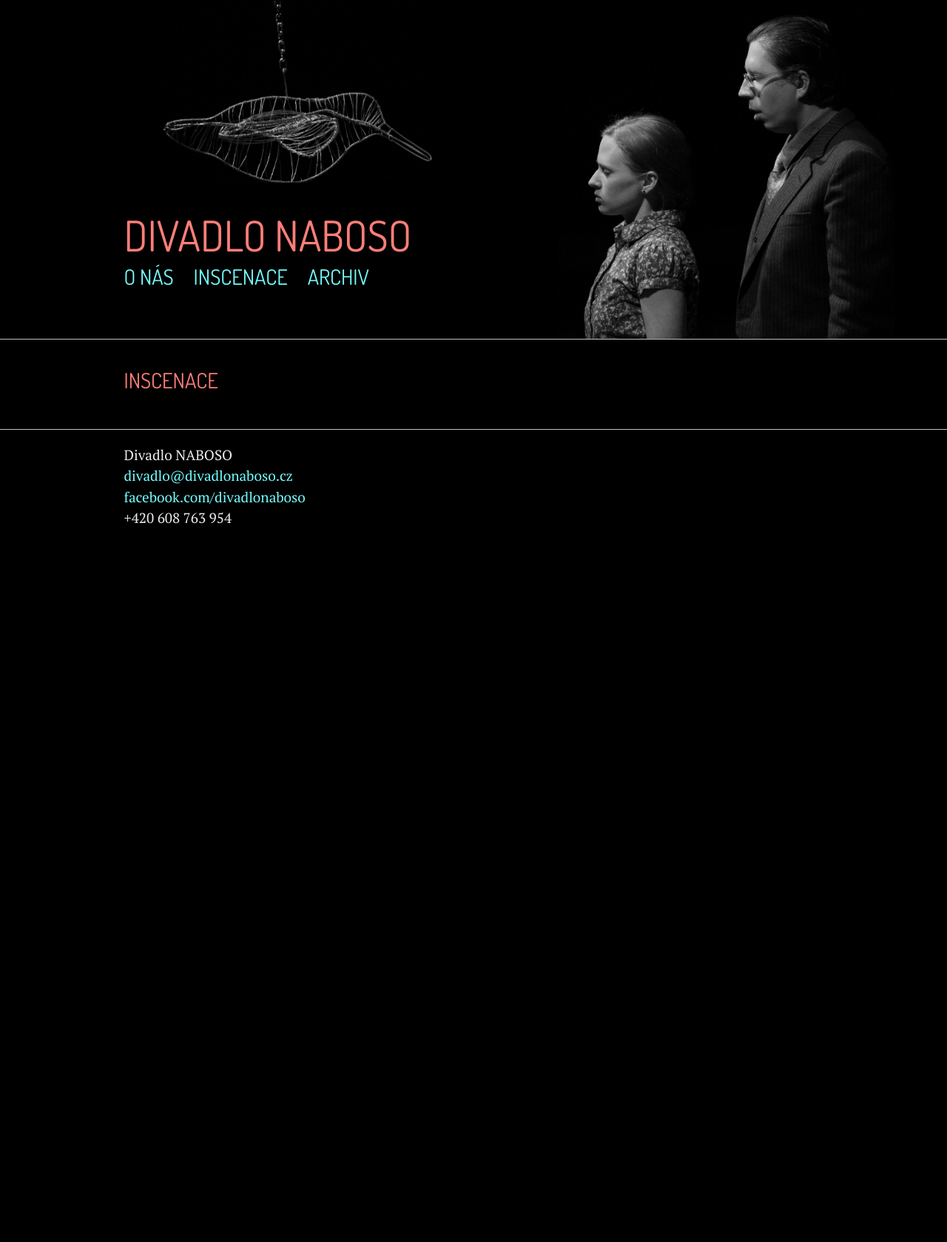
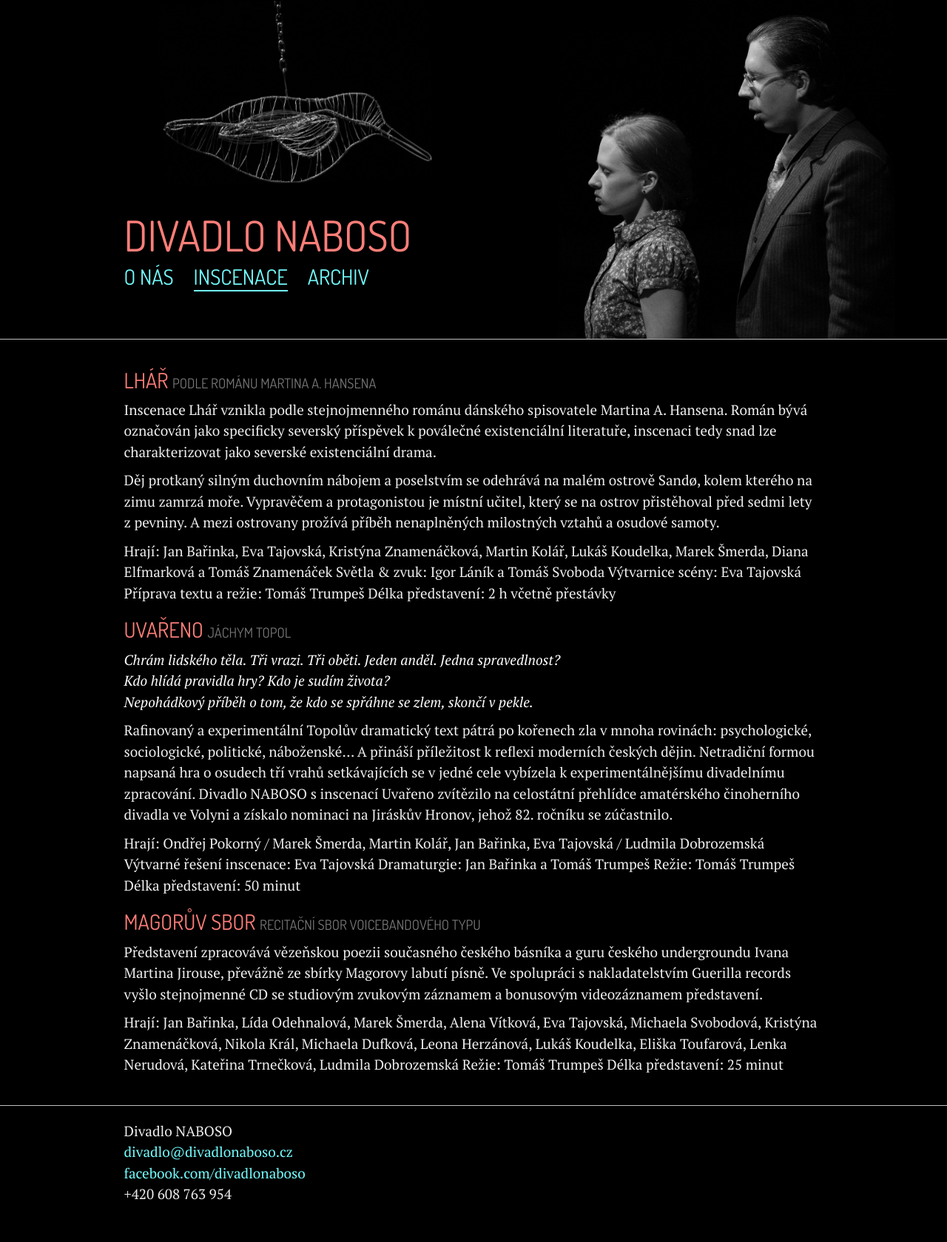
Before and after one commit to zoul/Naboso, a Jekyll site: the page built from inscenace.html, in a window 1280 px wide. Shown: the whole page at 74% size. Built offline with Jekyll 4.4.1, drawn with Linux system fonts in a browser that asks for light colours; before the commit the page ends 900 px from its top, so only the background shows below that.

Commit message:
Vyznačení aktivní položky menu.

```diff
--- a/_layouts/main.html
+++ b/_layouts/main.html
@@ -13,7 +13,7 @@
     <script src="https://oss.maxcdn.com/respond/1.4.2/respond.min.js"></script>
     <![endif]-->
 </head>
-<body>
+<body class="{{ page.class }}">
 
     <div class="header">
         <div class="container">
@@ -24,9 +24,9 @@
                     </div>
                     <h1>Divadlo NABOSO</h1>
                     <ul class="menu">
-                        <li><a href="/">o nás</a>
-                        <li><a href="/inscenace.html">inscenace</a>
-                        <li><a href="/archiv.html">archiv</a>
+                        <li class="index"><a href="/">o nás</a>
+                        <li class="inscenace"><a href="/inscenace.html">inscenace</a>
+                        <li class="archiv"><a href="/archiv.html">archiv</a>
                     </ul>
                 </div>
                 <div class="col-lg-5 col-lg-offset-1 col-md-6 hidden-sm hidden-xs">
--- a/archiv.html
+++ b/archiv.html
@@ -1,5 +1,6 @@
 ---
 title: Archiv
+class: archiv
 layout: main
 ---
 
--- a/css/main.css
+++ b/css/main.css
@@ -59,6 +59,10 @@
 
 .menu li:not(:last-child) {
     margin-right: 2ex;
+}
+
+body.index li.index a, body.archiv li.archiv a, body.inscenace li.inscenace a {
+    border-bottom: 0.1em solid #73fdff;
 }
 
 /* Footer */
--- a/index.html
+++ b/index.html
@@ -1,5 +1,6 @@
 ---
 title: O nás
+class: index
 layout: main
 ---
 
--- a/inscenace.html
+++ b/inscenace.html
@@ -1,12 +1,70 @@
 ---
 title: Inscenace
+class: inscenace
 layout: main
 ---
 
 <div class="container">
     <div class="row">
         <div class="col-lg-10 col-lg-offset-1 col-xs-12">
-            <h2>Inscenace</h2>
+            <h2>Lhář <small>podle románu Martina A. Hansena</small></h2>
+            <p>Inscenace Lhář vznikla podle stejnojmenného románu dánského
+            spisovatele Martina A.  Hansena. Román bývá označován jako
+            specificky severský příspěvek k poválečné existenciální literatuře,
+            inscenaci tedy snad lze charakterizovat jako severské existenciální
+            drama.</p>
+            <p>Děj protkaný silným duchovním nábojem a poselstvím se odehrává
+            na malém ostrově Sandø, kolem kterého na zimu zamrzá moře.
+            Vypravěčem a protagonistou je místní učitel, který se na ostrov
+            přistěhoval před sedmi lety z pevniny. A mezi ostrovany prožívá
+            příběh nenaplněných milostných vztahů a osudové samoty.</p>
+
+            Hrají: Jan Bařinka, Eva Tajovská, Kristýna Znamenáčková, Martin Kolář, Lukáš Koudelka, Marek Šmerda, Diana Elfmarková a Tomáš Znamenáček
+
+            Světla &amp; zvuk: Igor Láník a Tomáš Svoboda
+
+            Výtvarnice scény: Eva Tajovská
+
+            Příprava textu a režie: Tomáš Trumpeš
+
+            Délka představení: 2 h včetně přestávky
+
+            <h2>Uvařeno <small>Jáchym Topol</small></h2>
+
+            <p><em>Chrám lidského těla. Tři vrazi. Tři oběti. Jeden anděl. Jedna spravedlnost?<br>
+            Kdo hlídá pravidla hry? Kdo je sudím života?<br>
+            Nepohádkový příběh o tom, že kdo se spřáhne se zlem, skončí v pekle.</em></p>
+
+            <p>Rafinovaný a experimentální Topolův dramatický text pátrá po
+            kořenech zla v mnoha rovinách: psychologické, sociologické,
+            politické, náboženské… A přináší příležitost k reflexi moderních
+            českých dějin. Netradiční formou napsaná hra o osudech tří vrahů
+            setkávajících se v jedné cele vybízela k experimentálnějšímu
+            divadelnímu zpracování. Divadlo NABOSO s inscenací Uvařeno
+            zvítězilo na celostátní přehlídce amatérského činoherního divadla
+            ve Volyni a získalo nominaci na Jiráskův Hronov, jehož 82. ročníku
+            se zúčastnilo.</p>
+
+            Hrají: Ondřej Pokorný / Marek Šmerda, Martin Kolář, Jan Bařinka, Eva Tajovská / Ludmila Dobrozemská
+            Výtvarné řešení inscenace: Eva Tajovská
+            Dramaturgie: Jan Bařinka a Tomáš Trumpeš
+            Režie: Tomáš Trumpeš
+
+            Délka představení: 50 minut
+
+            <h2>Magorův sbor <small>recitační sbor voicebandového typu</small></h2>
+
+            <p>Představení zpracovává vězeňskou poezii současného českého
+            básníka a guru českého undergroundu Ivana Martina Jirouse, převážně
+            ze sbírky Magorovy labutí písně. Ve spolupráci s nakladatelstvím
+            Guerilla records vyšlo stejnojmenné CD se studiovým zvukovým
+            záznamem a bonusovým videozáznamem představení.</p>
+
+            Hrají: Jan Bařinka, Lída Odehnalová, Marek Šmerda,
+            Alena Vítková, Eva Tajovská, Michaela Svobodová, Kristýna Znamenáčková, Nikola Král, Michaela Dufková, Leona Herzánová, Lukáš Koudelka, Eliška Toufarová, Lenka Nerudová,
+            Kateřina Trnečková, Ludmila Dobrozemská
+
+            Režie: Tomáš Trumpeš Délka představení: 25 minut
         </div>
     </div>
 </div>
```
